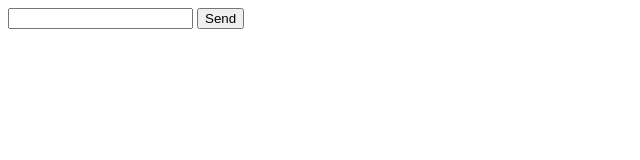
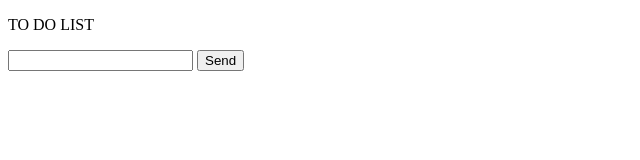
Before and after one commit to andrezffajardo/JS_Exercises, a plain HTML site: page DOM_intro/index.html in a window 1280 px wide. Shown: the whole page, without its empty margins (0-640 px from the left). Drawn offline with Linux system fonts and the light colour scheme.

Commit message:
JS App, HTML change

```diff
--- a/DOM_intro/index.html
+++ b/DOM_intro/index.html
@@ -4,6 +4,7 @@
     <title>To Do list</title>
   </head>
   <body>
+    <p>TO DO LIST</p>
     <form id="to-do-form">
       <input type="text" id="to-do" />
       <input type="submit" value="Send" />
```
